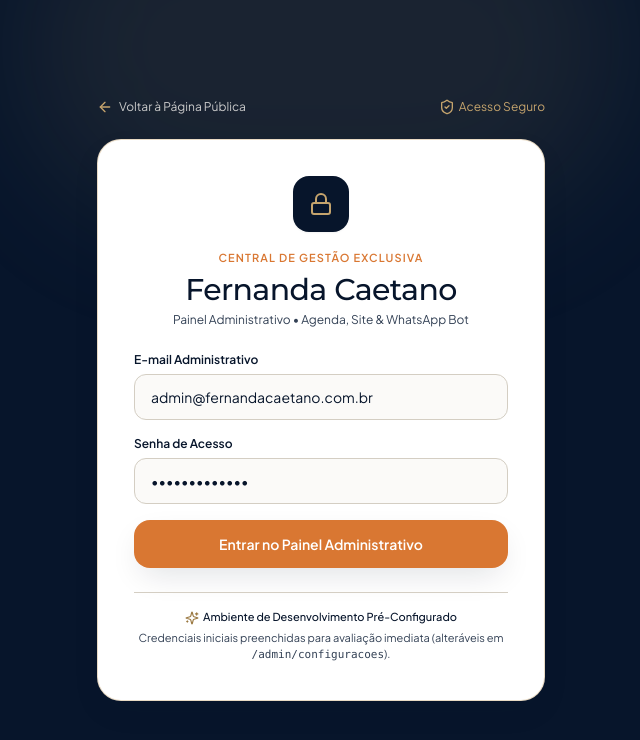
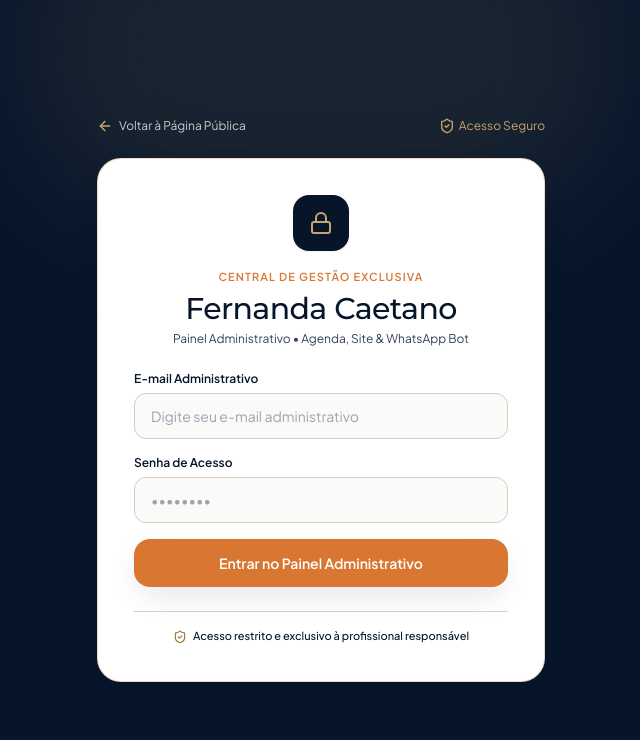
Before and after one commit to luan-nogueira/Fernanda-Caetano, a Next.js app: page /admin/login in a window 1280 px wide. Shown: the top 740 px of the page, without its empty margins (319-959 px from the left). Built offline with nearby package versions, Linux system fonts and the light colour scheme.

Commit message:
security(auth): remove prefilled credentials from admin login page

```diff
--- a/src/app/admin/login/page.tsx
+++ b/src/app/admin/login/page.tsx
@@ -3,12 +3,12 @@
 import React, { useState } from "react";
 import { useRouter } from "next/navigation";
 import Link from "next/link";
-import { ArrowLeft, Loader2, Lock, ShieldCheck, Sparkles } from "lucide-react";
+import { ArrowLeft, Loader2, Lock, ShieldCheck } from "lucide-react";
 
 export default function AdminLoginPage() {
   const router = useRouter();
-  const [email, setEmail] = useState("admin@fernandacaetano.com.br");
-  const [password, setPassword] = useState("Fernanda@2026");
+  const [email, setEmail] = useState("");
+  const [password, setPassword] = useState("");
   const [loading, setLoading] = useState(false);
   const [error, setError] = useState<string | null>(null);
 
@@ -93,6 +93,7 @@ export default function AdminLoginPage() {
                 required
                 value={email}
                 onChange={(e) => setEmail(e.target.value)}
+                placeholder="Digite seu e-mail administrativo"
                 className="w-full px-4 py-3 rounded-xl border border-offwhite-border bg-offwhite/50 focus:bg-white focus:border-navy focus:outline-none text-sm text-navy"
               />
             </div>
@@ -106,6 +107,7 @@ export default function AdminLoginPage() {
                 required
                 value={password}
                 onChange={(e) => setPassword(e.target.value)}
+                placeholder="••••••••"
                 className="w-full px-4 py-3 rounded-xl border border-offwhite-border bg-offwhite/50 focus:bg-white focus:border-navy focus:outline-none text-sm text-navy"
               />
             </div>
@@ -126,14 +128,10 @@ export default function AdminLoginPage() {
             </button>
           </form>
 
-          <div className="mt-6 pt-4 border-t border-offwhite-border text-[11px] text-slate text-center space-y-1">
-            <p className="flex items-center justify-center gap-1 font-medium text-navy">
-              <Sparkles className="w-3.5 h-3.5 text-gold-dark" />
-              <span>Ambiente de Desenvolvimento Pré-Configurado</span>
-            </p>
-            <p>
-              Credenciais iniciais preenchidas para avaliação imediata (alteráveis em{" "}
-              <code>/admin/configuracoes</code>).
+          <div className="mt-6 pt-4 border-t border-offwhite-border text-[11px] text-slate text-center">
+            <p className="flex items-center justify-center gap-1.5 font-medium text-navy">
+              <ShieldCheck className="w-3.5 h-3.5 text-gold-dark" />
+              <span>Acesso restrito e exclusivo à profissional responsável</span>
             </p>
           </div>
         </div>
```
